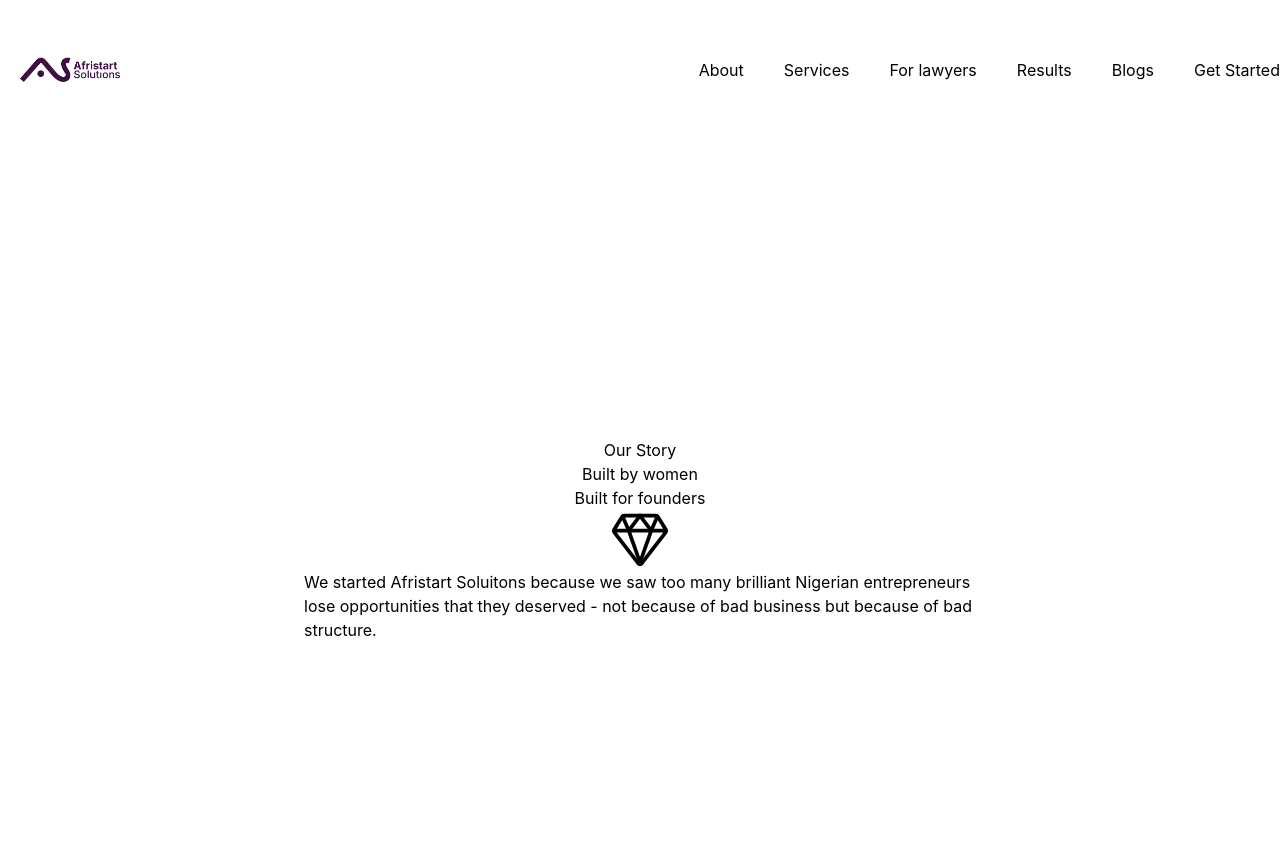
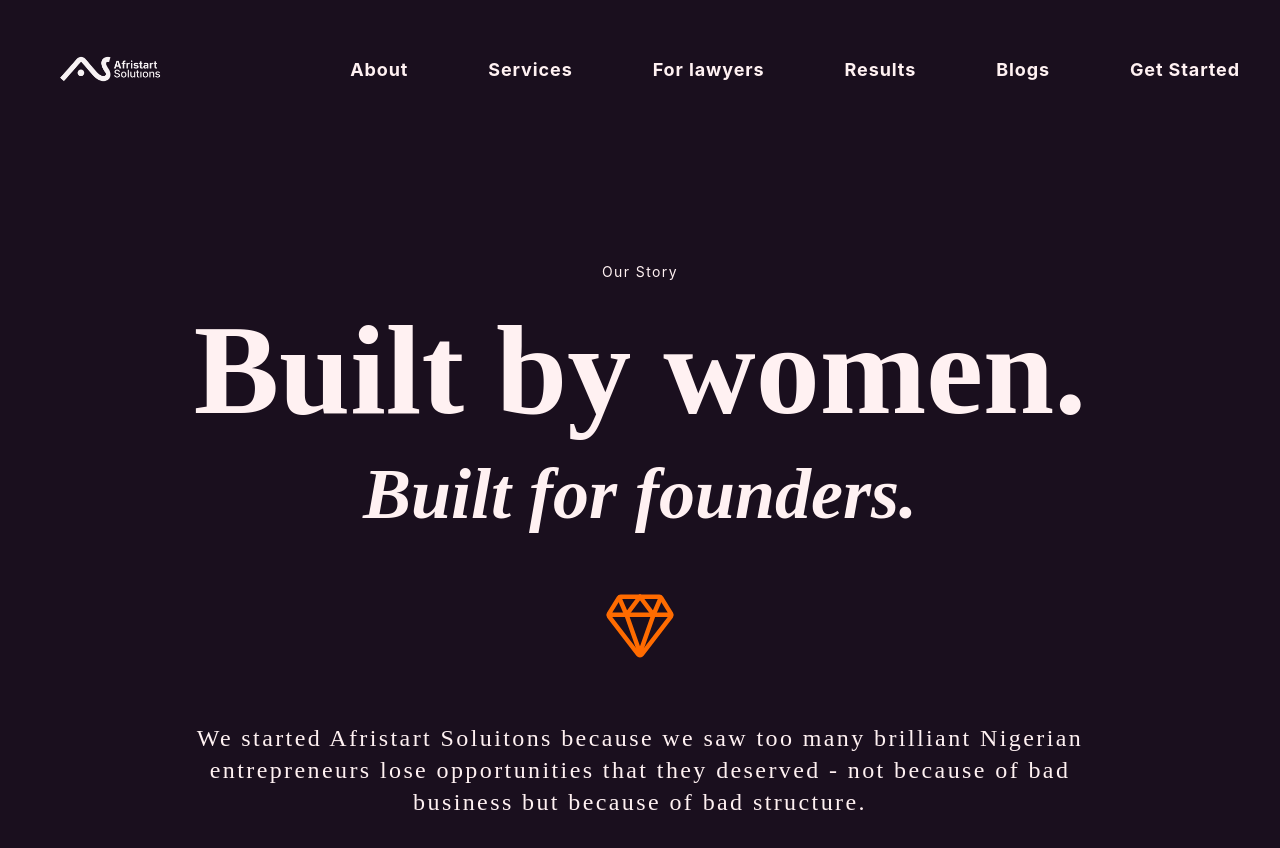
Before and after one commit to Yetty2020/AfriStart, a React (Vite) app: page / in a window 1280 px wide. Shown: the top 848 px of the page. Built offline with nearby package versions, Linux system fonts and the light colour scheme.

Commit message:
feat(layout): merge navbar and hero section with text and background colors

```diff
--- a/src/components/Layout.tsx
+++ b/src/components/Layout.tsx
@@ -8,7 +8,7 @@ interface LayoutProps{
 
 function Layout({children}: LayoutProps) {
   return (
-    <div>
+    <div className="bg-[#1A0F1E]">
         <Navbar/>
         <main className="grow">
             {children}
--- a/src/components/Logo.tsx
+++ b/src/components/Logo.tsx
@@ -1,4 +1,4 @@
-import LogoImg from "../assets/Logo.png"
+import LogoImg from "../assets/whiteLogo.png"
 
 const Logo: React.FC = () => {
   return(
--- a/src/components/Navbar.tsx
+++ b/src/components/Navbar.tsx
@@ -12,15 +12,15 @@ function Navbar() {
     console.log("open");
   };
   return (
-    <nav className="w-full flex justify-between ">
+    <nav className="w-full flex justify-between text-[#FFF1F2] font-Inter text-lg px-3 lg:px-10 font-bold tracking-wider">
       <div>
         <Logo/>
       </div>
 
-      <ul className="hidden lg:flex justify-between items-center gap-10">
+      <ul className="hidden lg:flex justify-between items-center gap-20">
         {navlinks.map((link, index) => {
           return (
-            <li key={index} className="list-none">
+            <li key={index} className="list-none cursor-pointer ">
               <a>{link.title}</a>
             </li>
           );
@@ -28,7 +28,7 @@ function Navbar() {
       </ul>
 
       <div className="flex  lg:hidden">
-        <button onClick={toggleMenu} className="z-50 text-3xl text-black">
+        <button onClick={toggleMenu} className="z-50 text-3xl text-[#FFF1F2]">
           {isopenMenu ? <RiCloseFill /> : <HiMenuAlt3 />}
         </button>
 
@@ -36,7 +36,7 @@ function Navbar() {
           className={`fixed top-0 right-0 w-full h-screen bg-[#2D1B33] z-40 flex flex-col items-center justify-center transition-transform duration-300 ${isopenMenu ? "translate-x-0" : "translate-x-full"}`}
         >
           {/* First Item: The Logo */}
-          <div className="mb-10">
+          <div className="lg:mb-5">
             <Logo/>
           </div>
 
--- a/src/section/Hero.tsx
+++ b/src/section/Hero.tsx
@@ -4,12 +4,12 @@ function Hero() {
   return (
 
 
-    <div className="h-screen flex flex-col items-center justify-center ">
-        <span className="flex-start">Our Story</span>
-        <h1>Built by women</h1>
-        <h1>Built for founders</h1>
-        <span className="text-6xl"><IoDiamondOutline/></span>
-        <p className=" max-w-lg md:max-w-2xl">
+    <div className="min-h-screen md:h-screen flex flex-col items-center justify-center bg-[#1A0F1E] gap-6 font-Playfair px-5 ">
+        <span className="flex-start  text-[#FFF1F2]  text-sm tracking-widest font-Inter font-extra-bold">Our Story</span>
+        <h1 className="text-[#FFF1F2] font-black text-5xl lg:text-9xl">Built by women.</h1>
+        <h1 className="text-[#FFF1F2] font-black text-4xl lg:text-7xl italic">Built for founders.</h1>
+        <span className=" text-6xl lg:text-7xl text-[#FF6B00] my-9"><IoDiamondOutline/></span>
+        <p className="md:max-w-4xl text-[#FFF1F2]  text-xl md:text-2xl text-center tracking-widest ">
             We started Afristart Soluitons because we saw too many brilliant Nigerian entrepreneurs lose opportunities that they deserved - not because of bad business but because of bad structure.
         </p>
 
```
Also changed, not shown: src/assets/whiteLogo.png (added).
